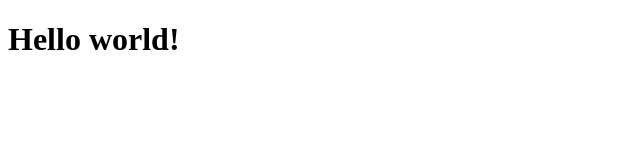
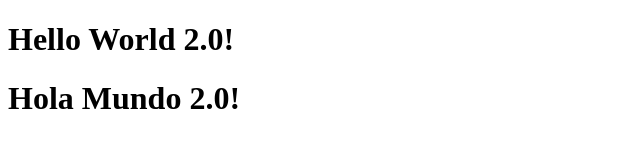
Before and after one commit to Darcares/html_boilerplate, a plain HTML site: page index.html in a window 1280 px wide. Shown: the whole page, without its empty margins (0-640 px from the left). Drawn offline with Linux system fonts and the light colour scheme.

Commit message:
Edit README.md and index.html

```diff
--- a/index.html
+++ b/index.html
@@ -1,13 +1,12 @@
 <!DOCTYPE html>
-<html lang = "en">
-
+<html>
     <head>
-        <meta charset = "UTF-8">
-        <title>My first webpage :)</title>
+        <meta charset="UTF-8">
+        <title>My first web page 2.0</title>
     </head>
 
     <body>
-        <h1>Hello world!</h1>
+        <h1>Hello World 2.0!</h1>
+        <h1>Hola Mundo 2.0!</h1>
     </body>
-
 </html>
```
Also changed, not shown: 1 other file.
